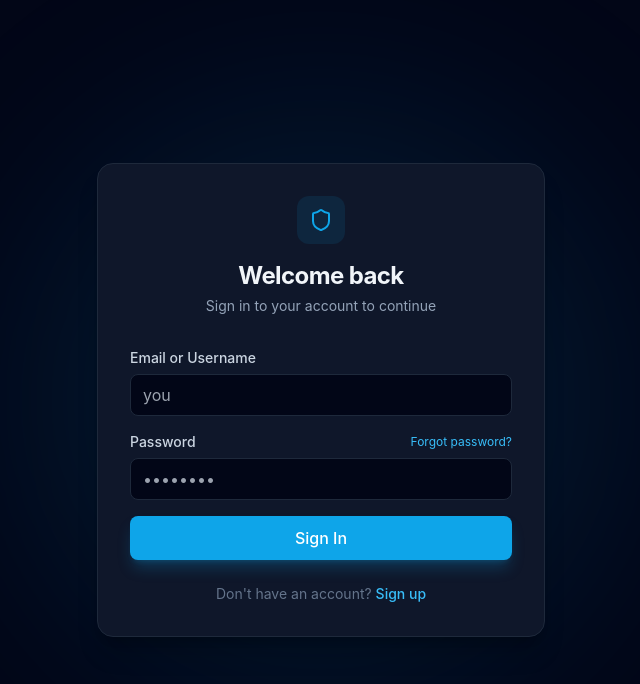
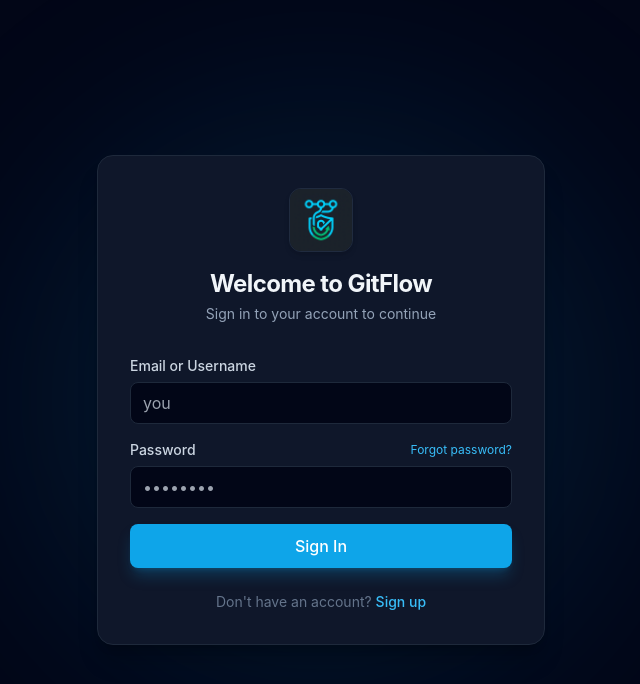
Before and after one commit to 4mh24cs167-tech/gitflow, a React (Vite) app in the folder frontend/: page /login in a window 1280 px wide. Shown: the top 684 px of the page, without its empty margins (319-959 px from the left). Built offline with nearby package versions, Linux system fonts and the light colour scheme; no server answers.

Commit message:
feat(branding): integrate new GitFlow logo, favicon, and update document titles

```diff
--- a/frontend/index.html
+++ b/frontend/index.html
@@ -2,9 +2,9 @@
 <html lang="en">
   <head>
     <meta charset="UTF-8" />
-    <link rel="icon" type="image/svg+xml" href="/favicon.svg" />
+    <link rel="icon" type="image/jpeg" href="/gitflow-logo.jpg" />
     <meta name="viewport" content="width=device-width, initial-scale=1.0" />
-    <title>frontend</title>
+    <title>GitFlow</title>
   </head>
   <body>
     <div id="root"></div>
--- a/frontend/src/components/Layout.tsx
+++ b/frontend/src/components/Layout.tsx
@@ -59,9 +59,9 @@ export default function Layout() {
       {/* Sidebar */}
       <aside className="w-64 border-r border-border-light dark:border-border-dark bg-surface-light dark:bg-surface-dark flex flex-col">
         <div className="h-16 flex items-center px-6 border-b border-border-light dark:border-border-dark">
-          <Shield className="w-8 h-8 text-brand-500 mr-3" />
-          <span className="text-xl font-bold bg-clip-text text-transparent bg-gradient-to-r from-brand-500 to-brand-400">
-            Risk Passport
+          <img src="/gitflow-logo.jpg" alt="GitFlow Logo" className="w-8 h-8 rounded mr-3 shadow-sm border border-slate-700/50" />
+          <span className="text-xl font-bold bg-clip-text text-transparent bg-gradient-to-r from-brand-500 to-brand-400 tracking-tight">
+            GitFlow
           </span>
         </div>
 
--- a/frontend/src/pages/Login.tsx
+++ b/frontend/src/pages/Login.tsx
@@ -1,6 +1,6 @@
 import React, { useState } from 'react';
 import { Link, useNavigate } from 'react-router-dom';
-import { Shield } from 'lucide-react';
+
 import { apiClient } from '../config';
 
 export default function Login() {
@@ -30,10 +30,10 @@ export default function Login() {
 
       <div className="w-full max-w-md p-8 rounded-2xl bg-surface-light dark:bg-surface-dark border border-border-light dark:border-border-dark shadow-xl shadow-black/5 dark:shadow-black/20 z-10">
         <div className="flex flex-col items-center mb-8 text-center">
-          <div className="w-12 h-12 rounded-xl bg-brand-500/10 flex items-center justify-center mb-4">
-            <Shield className="w-6 h-6 text-brand-500" />
+          <div className="w-16 h-16 rounded-xl flex items-center justify-center mb-4">
+            <img src="/gitflow-logo.jpg" alt="GitFlow Logo" className="w-full h-full object-cover rounded-xl shadow-md border border-slate-700/50" />
           </div>
-          <h2 className="text-2xl font-bold tracking-tight mb-1">Welcome back</h2>
+          <h2 className="text-2xl font-bold tracking-tight mb-1">Welcome to GitFlow</h2>
           <p className="text-sm text-slate-500 dark:text-slate-400">Sign in to your account to continue</p>
         </div>
 
```
Also changed, not shown: frontend/public/gitflow-logo.jpg (added).
